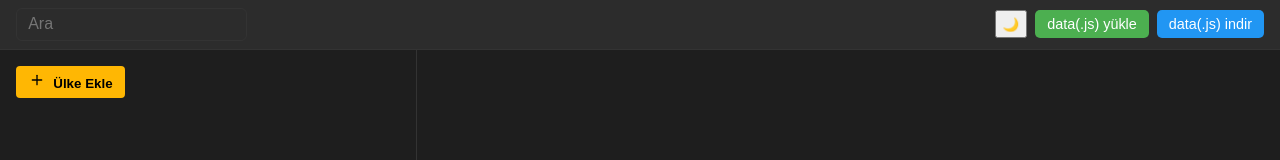
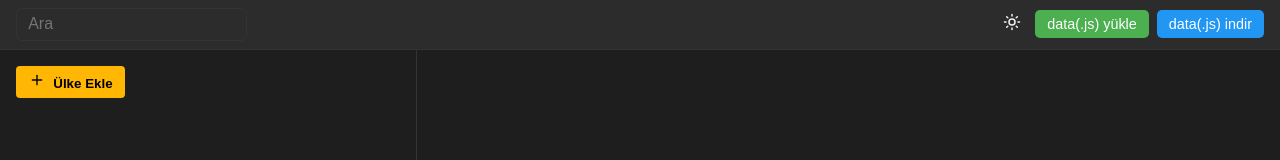
Before and after one commit to IIIArslan/data-edtor-jss, a React (Create React App) app: page / in a window 1280 px wide. Shown: the top 160 px of the page. Built offline with nearby package versions, Linux system fonts and the light colour scheme.

Commit message:
Update App.js

```diff
--- a/src/App.js
+++ b/src/App.js
@@ -4,6 +4,7 @@ import EditorPanel from "./EditorPanel";
 import DownloadButton from "./DownloadButton";
 import UploadInput from "./UploadInput";
 import SearchBox from "./SearchBox";
+import { Moon, Sun } from "lucide-react";
 import "./App.css";
 
 function App() {
@@ -31,7 +32,13 @@ function App() {
       <div className="ust-bar">
         <SearchBox arama={arama} setArama={setArama} />
         <div className="ikon-grubu">
-          <button onClick={() => setTema(tema === "dark" ? "light" : "dark")}>🌙</button>
+          <button
+            onClick={() => setTema(tema === "dark" ? "light" : "dark")}
+            className="ikon-btn"
+            title="Tema Değiştir"
+          >
+            {tema === "dark" ? <Sun size={18} /> : <Moon size={18} />}
+          </button>
           <UploadInput setVeri={setVeri} />
           <DownloadButton veri={veri} />
         </div>
```
